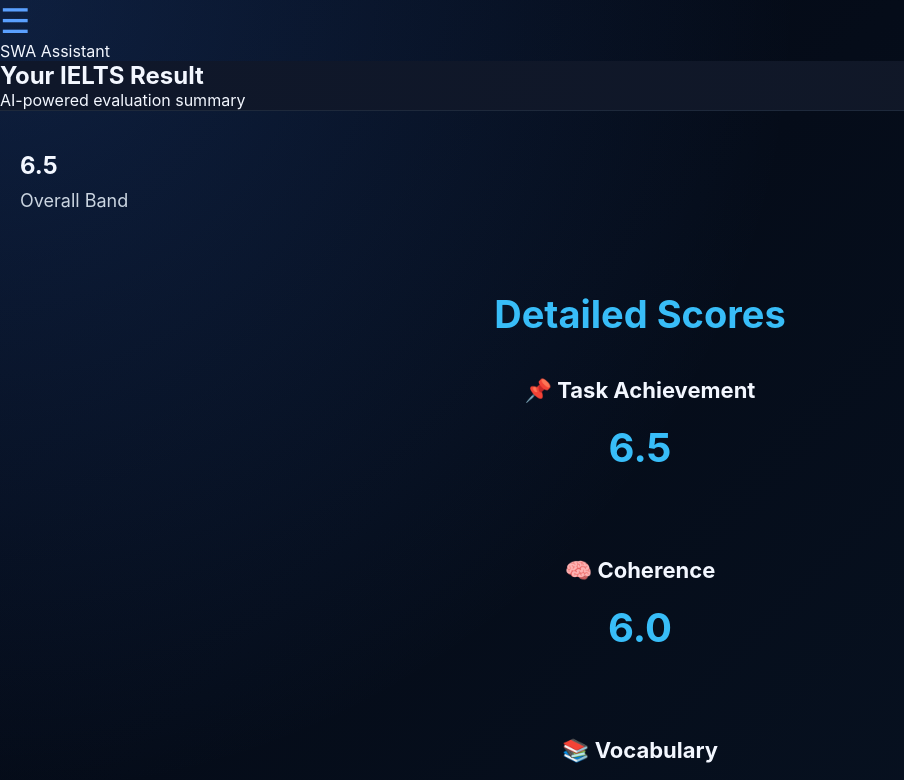
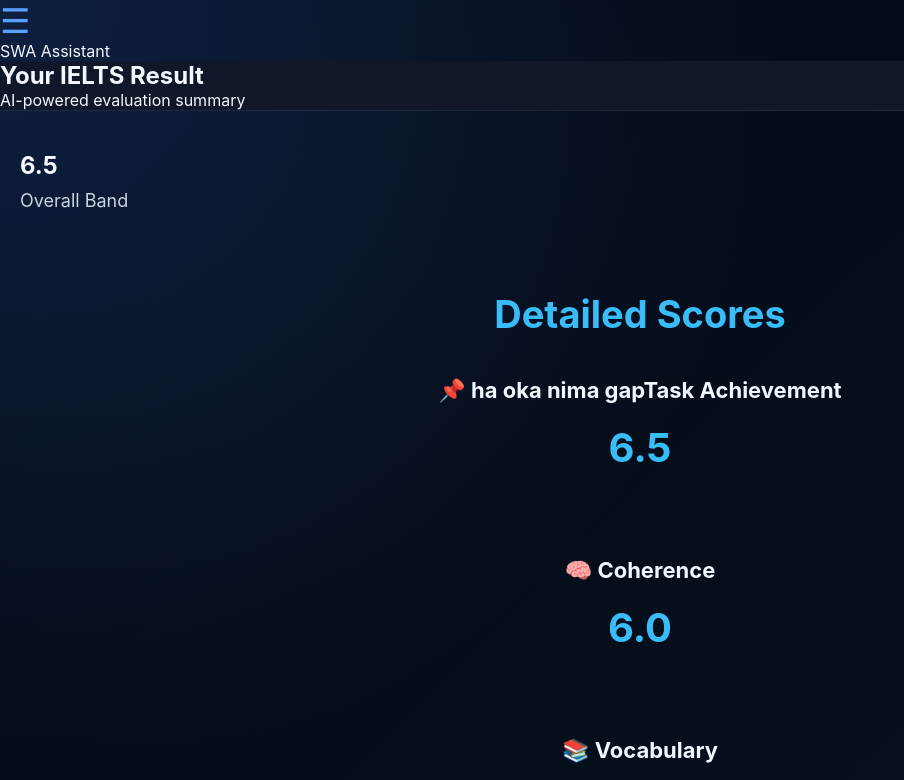
Before and after one commit to abdullayevlochinbek/dars-ai, a plain HTML site: page frontend/result.html in a window 1280 px wide. Shown: the top 780 px of the page, without its empty margins (0-904 px from the left). Drawn offline with Linux system fonts and the light colour scheme.

Commit message:
oka
okani yukladim

```diff
--- a/frontend/result.html
+++ b/frontend/result.html
@@ -78,7 +78,7 @@
         <div class="score-cards">
 
             <div class="score-card">
-                <h3>📌 Task Achievement</h3>
+                <h3>📌  ha oka nima gapTask Achievement</h3>
                 <p>6.5</p>
             </div>
 
```
